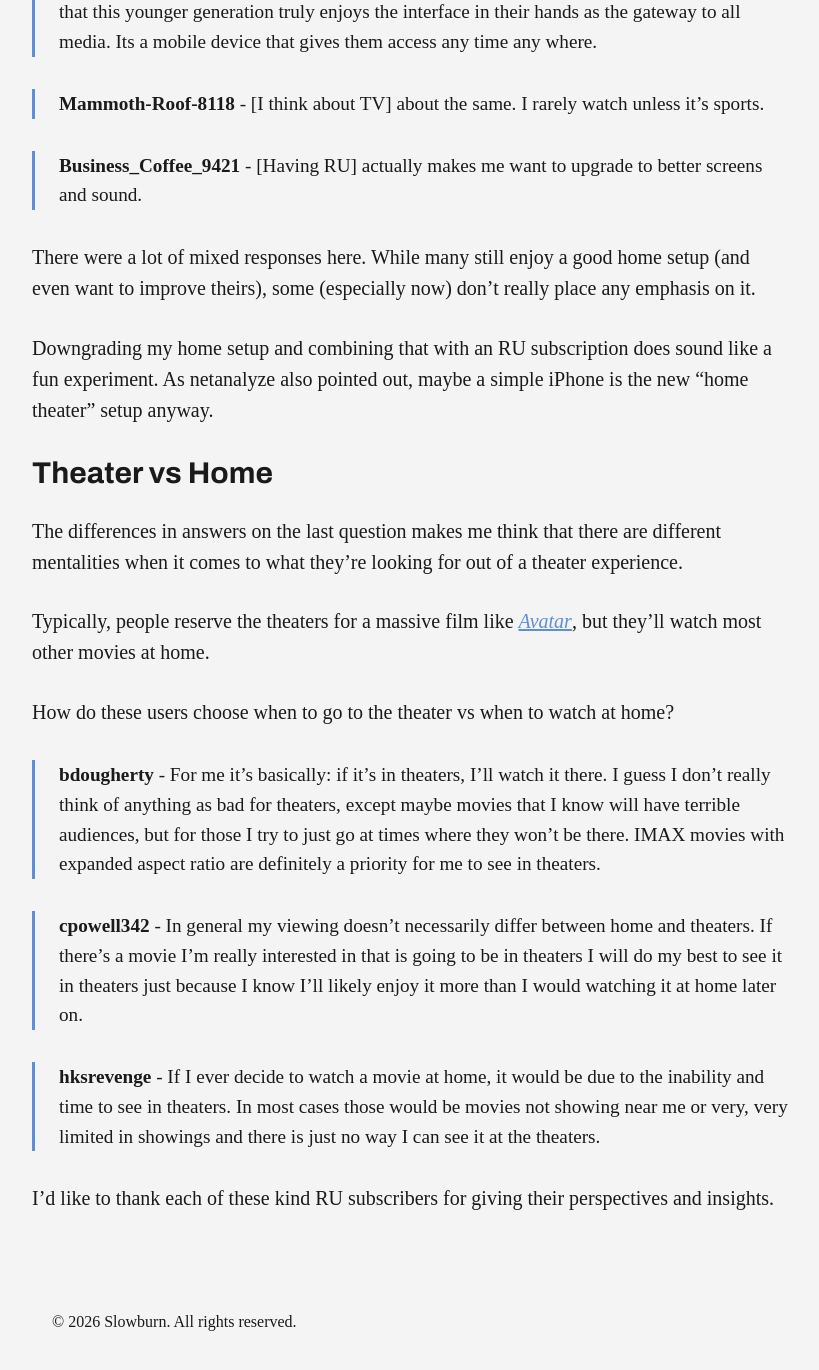
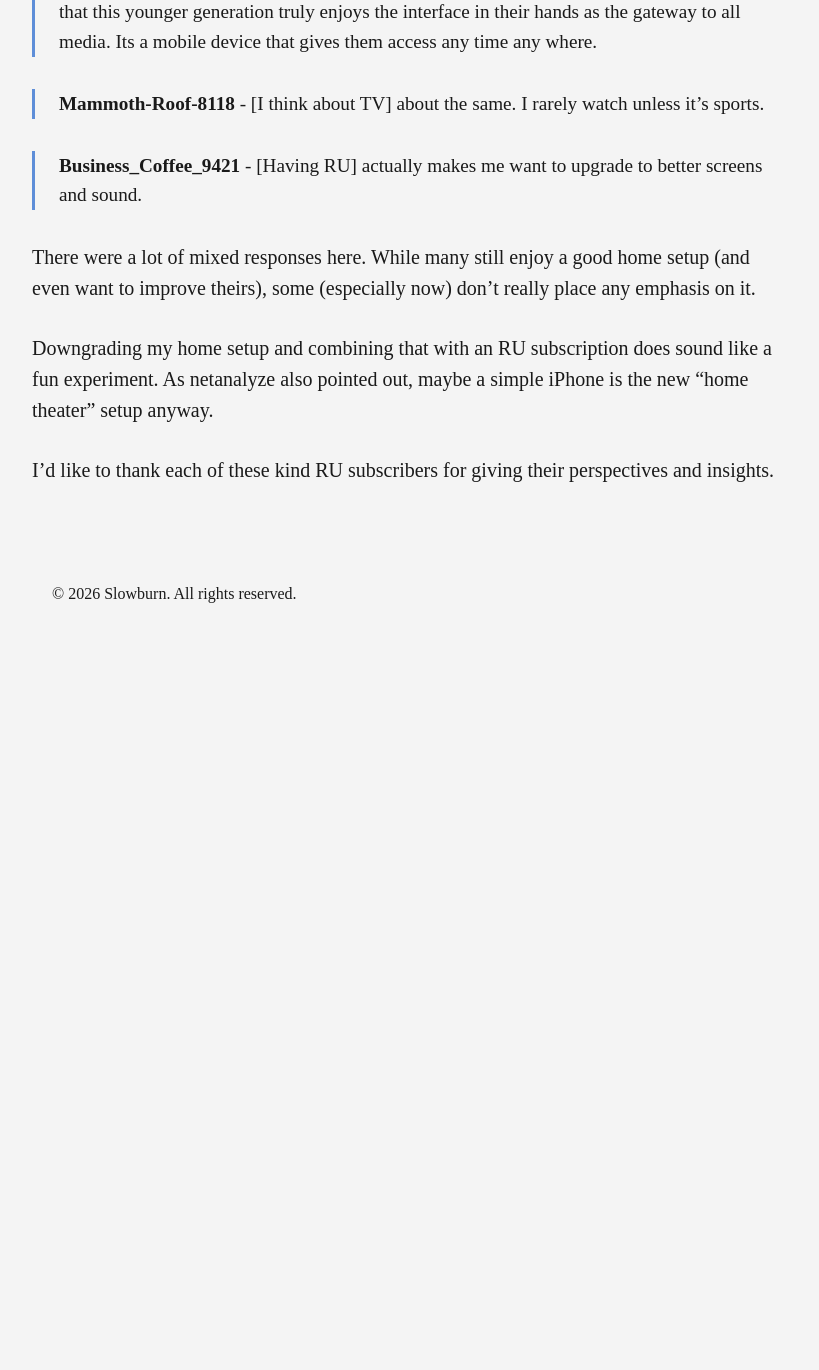
Before and after one commit to Slowburn-Movies/slowburn-movies.github.io, a Jekyll site: the page built from _posts/2026-02-08-the-new-moviegoers.md, in a window 1280 px wide and 1400 px high, scrolled down 7349 px. Shown: the top 1370 px of the window, without its empty margins (228-1047 px from the left). Built offline with Jekyll 4.4.1, drawn with Linux system fonts in a browser that asks for light colours; some web fonts are replaced; after the commit the page ends 8020 px from its top, so only the background shows below that.

Commit message:
Update 2026-02-08-the-new-moviegoers.md

```diff
--- a/_posts/2026-02-08-the-new-moviegoers.md
+++ b/_posts/2026-02-08-the-new-moviegoers.md
@@ -127,18 +127,4 @@ There were a lot of mixed responses here. While many still enjoy a good home set
 
 Downgrading my home setup and combining that with an RU subscription does sound like a fun experiment. As netanalyze also pointed out, maybe a simple iPhone is the new "home theater" setup anyway.
 
-## Theater vs Home
-
-The differences in answers on the last question makes me think that there are different mentalities when it comes to what they're looking for out of a theater experience.
-
-Typically, people reserve the theaters for a massive film like <cite>[Avatar](/the-appeal-of-pandora)</cite>, but they'll watch most other movies at home.
-
-How do these users choose when to go to the theater vs when to watch at home?
-
-> **bdougherty** - For me it's basically: if it's in theaters, I'll watch it there. I guess I don't really think of anything as bad for theaters, except maybe movies that I know will have terrible audiences, but for those I try to just go at times where they won't be there. IMAX movies with expanded aspect ratio are definitely a priority for me to see in theaters.
-
-> **cpowell342** - In general my viewing doesn't necessarily differ between home and theaters. If there's a movie I'm really interested in that is going to be in theaters I will do my best to see it in theaters just because I know I'll likely enjoy it more than I would watching it at home later on.
-
-> **hksrevenge** - If I ever decide to watch a movie at home, it would be due to the inability and time to see in theaters. In most cases those would be movies not showing near me or very, very limited in showings and there is just no way I can see it at the theaters.
-
 I'd like to thank each of these kind RU subscribers for giving their perspectives and insights.
```
